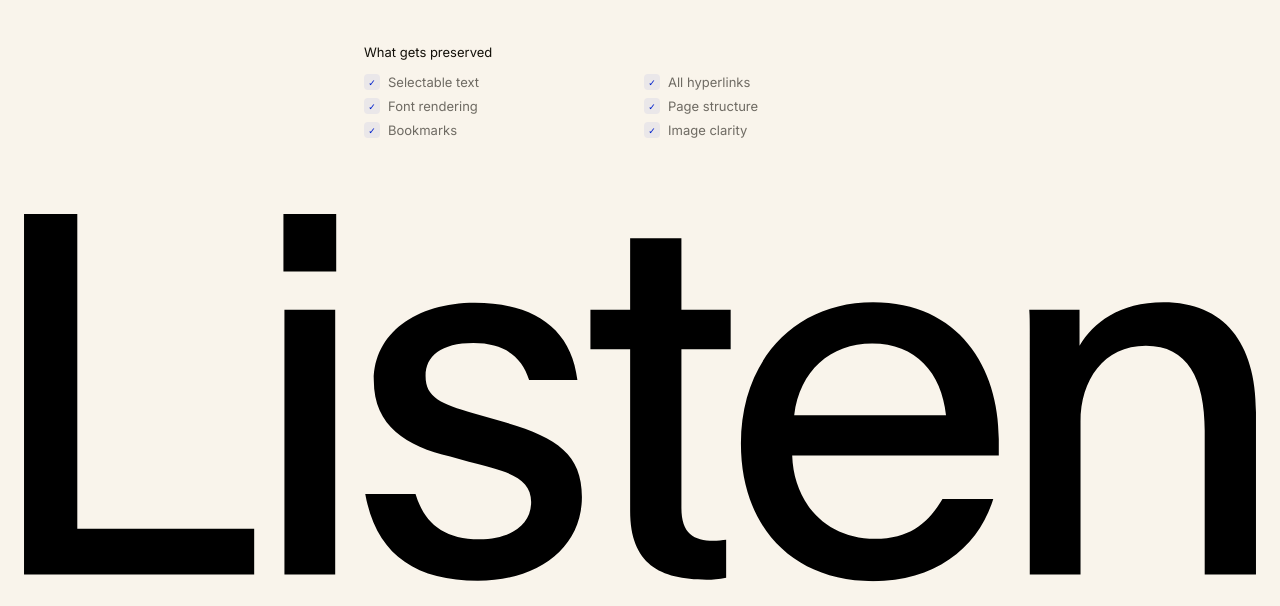
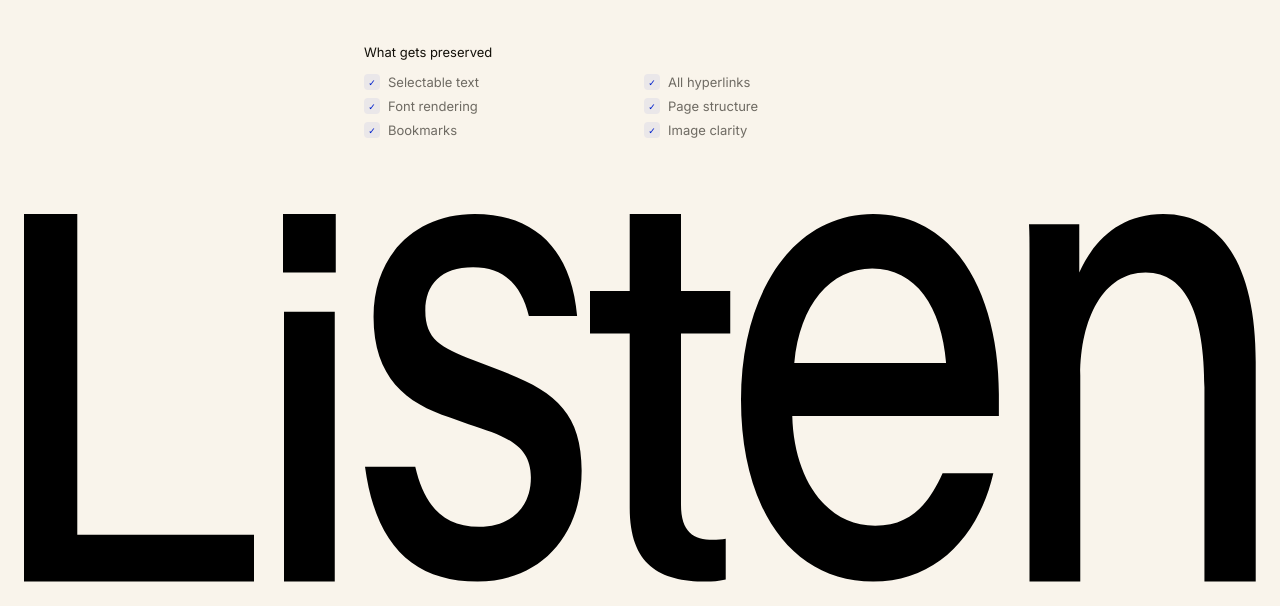
Before and after one commit to brannonwellington-design/PDF-Compressor, a Flask app: page / in a window 1280 px wide. Shown: the part 512-1118 px from the top of the page. Run offline with Flask 3, Linux system fonts and the light colour scheme; some libraries are stand-ins or nearby versions.

Commit message:
Add files via upload

```diff
--- a/templates/index.html
+++ b/templates/index.html
@@ -365,25 +365,39 @@
         .footer {
             margin-top: 56px;
             padding: 0 24px 24px;
-            overflow: hidden;
         }
 
-        .footer svg {
+        .footer-letters {
+            position: relative;
             width: 100%;
-            height: auto;
-            display: block;
+            /* aspect ratio matches full SVG: 549/1840 */
+            padding-bottom: 29.837%;
         }
 
-        .letter {
-            opacity: 0;
-            transform: translate(0, 200);
-            transition: opacity 0.7s cubic-bezier(0.16, 1, 0.3, 1),
-                        transform 0.7s cubic-bezier(0.16, 1, 0.3, 1);
+        .letter-wrap {
+            position: absolute;
+            top: 0;
+            overflow: hidden;
+            height: 100%;
         }
 
-        .letter.visible {
-            opacity: 1;
-            transform: translate(0, 0);
+        .letter-inner {
+            width: 100%;
+            height: 100%;
+            transform: translateY(110%);
+            transition: transform 0.7s cubic-bezier(0.16, 1, 0.3, 1);
+        }
+
+        .letter-inner.visible {
+            transform: translateY(0);
+        }
+
+        .letter-inner svg {
+            position: absolute;
+            top: 0;
+            left: 0;
+            width: 100%;
+            height: 100%;
         }
 
         /* ── Stats ── */
@@ -618,7 +632,40 @@
 
 </div>
 
-<div class="footer" id="footer-svg"></div>
+<div class="footer">
+    <div class="footer-letters">
+        <div class="letter-wrap" style="left:0%;width:18.683%">
+            <div class="letter-inner" data-letter="0">
+                <svg viewBox="0 0 343.762 538.602" preserveAspectRatio="none"><path d="M0 538.602V0H79.5815V470.053H343.762V538.602H0Z" fill="black"/></svg>
+            </div>
+        </div>
+        <div class="letter-wrap" style="left:21.056%;width:4.284%">
+            <div class="letter-inner" data-letter="1">
+                <svg viewBox="0 0 78.832 538.602" preserveAspectRatio="none"><path d="M1.502 143.125H77.331V538.602H1.502V143.125ZM0 85.8753V0H78.832V85.8753H0Z" fill="black"/></svg>
+            </div>
+        </div>
+        <div class="letter-wrap" style="left:27.699%;width:17.586%">
+            <div class="letter-inner" data-letter="2">
+                <svg viewBox="0 0 323.588 415.063" preserveAspectRatio="none"><path d="M0 285.498H75.079C87.841 327.682 115.62 353.292 170.426 353.292C215.475 353.292 247.757 332.954 247.757 297.549C247.757 260.639 210.218 250.845 154.66 237.288L126.881 229.754C61.564 213.936 12.765 184.557 12.765 116.007C12.765 45.951 75.828 0 163.67 0C250.76 0 307.82 37.664 316.829 115.253H244.756C233.492 79.849 207.215 60.263 161.419 60.263C113.369 60.263 90.095 79.849 90.095 109.227C90.095 141.619 113.369 150.659 161.419 164.971L203.462 177.024C282.294 199.621 323.588 223.728 323.588 290.018C323.588 366.1 258.268 415.063 168.175 415.063C72.076 415.063 15.765 373.634 0 285.498Z" fill="black"/></svg>
+            </div>
+        </div>
+        <div class="letter-wrap" style="left:45.976%;width:11.384%">
+            <div class="letter-inner" data-letter="3">
+                <svg viewBox="0 0 209.462 509.978" preserveAspectRatio="none"><path d="M135.891 0V106.967H209.462V165.724H135.891V403.01C135.891 441.428 154.662 451.975 183.942 451.975C189.192 451.975 197.452 451.22 202.712 450.468V506.964C191.452 509.226 183.192 509.978 173.432 509.978C103.608 509.978 59.31 486.626 59.31 407.53V165.724H0V106.967H59.31V0H135.891Z" fill="black"/></svg>
+            </div>
+        </div>
+        <div class="letter-wrap" style="left:58.192%;width:20.932%">
+            <div class="letter-inner" data-letter="4">
+                <svg viewBox="0 0 385.15 416.571" preserveAspectRatio="none"><path d="M385.15 229.001H76.581C78.831 298.302 125.381 353.294 200.461 353.294C254.511 353.294 280.791 327.681 301.061 293.785H376.891C355.121 365.348 291.301 416.571 197.451 416.571C75.831 416.571 0 334.462 0 210.921C0 87.382 79.581 0 197.451 0C325.841 0 385.15 97.928 385.15 204.143V229.001ZM79.581 168.738H306.321C299.561 105.461 261.271 61.77 195.951 61.77C133.641 61.77 87.841 102.448 79.581 168.738Z" fill="black"/></svg>
+            </div>
+        </div>
+        <div class="letter-wrap" style="left:81.597%;width:18.403%">
+            <div class="letter-inner" data-letter="5">
+                <svg viewBox="0 0 338.61 406.777" preserveAspectRatio="none"><path d="M75.08 11.3V64.783C95.35 30.885 134.39 0 200.46 0C291.29 0 338.61 61.017 338.61 163.466V406.777H262.02V192.09C262.02 113.747 236.5 64.783 174.18 64.783C111.11 64.783 76.58 116.007 76.58 178.53V406.777H0.75V41.431C0.75 31.639 0.75 21.093 0 11.3H75.08Z" fill="black"/></svg>
+            </div>
+        </div>
+    </div>
+</div>
 <script>
     let selectedFile = null;
     let selectedLevel = '4';
@@ -937,23 +984,11 @@
             setTimeout(() => el.classList.add('visible'), delay);
         });
 
-        // Load footer SVG and animate letters sequentially
-        fetch('/static/listen-footer.svg')
-            .then(r => r.text())
-            .then(svg => {
-                const container = document.getElementById('footer-svg');
-                container.innerHTML = svg;
-                const svgEl = container.querySelector('svg');
-                if (svgEl) {
-                    svgEl.style.width = '100%';
-                    svgEl.style.height = 'auto';
-                    svgEl.style.display = 'block';
-                }
-                container.querySelectorAll('.letter').forEach(el => {
-                    const index = parseInt(el.dataset.letter || '0', 10);
-                    setTimeout(() => el.classList.add('visible'), 700 + index * 100);
-                });
-            });
+        // Footer letters wipe up sequentially
+        document.querySelectorAll('.letter-inner').forEach(el => {
+            const index = parseInt(el.dataset.letter || '0', 10);
+            setTimeout(() => el.classList.add('visible'), 700 + index * 100);
+        });
     });
 </script>
 
```
